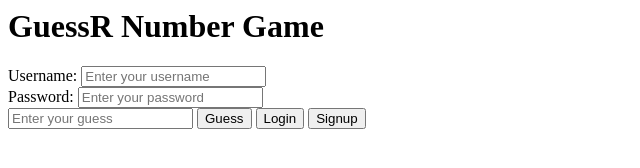
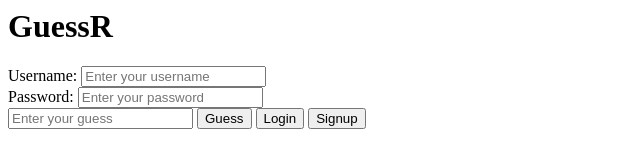
Before and after one commit to Wishdog2013/GuessR-Beta, a plain HTML site: page index.html in a window 1280 px wide. Shown: the whole page, without its empty margins (0-640 px from the left). Drawn offline with Linux system fonts and the light colour scheme.

Commit message:
Update index.html

```diff
--- a/index.html
+++ b/index.html
@@ -1,5 +1,5 @@
 <body>
-  <h1>GuessR Number Game</h1>
+  <h1>GuessR</h1>
   <label for="usernameInput">Username:</label>
   <input type="text" id="usernameInput" oninput="handleUsernameInput()" placeholder="Enter your username">
   <br>
```
